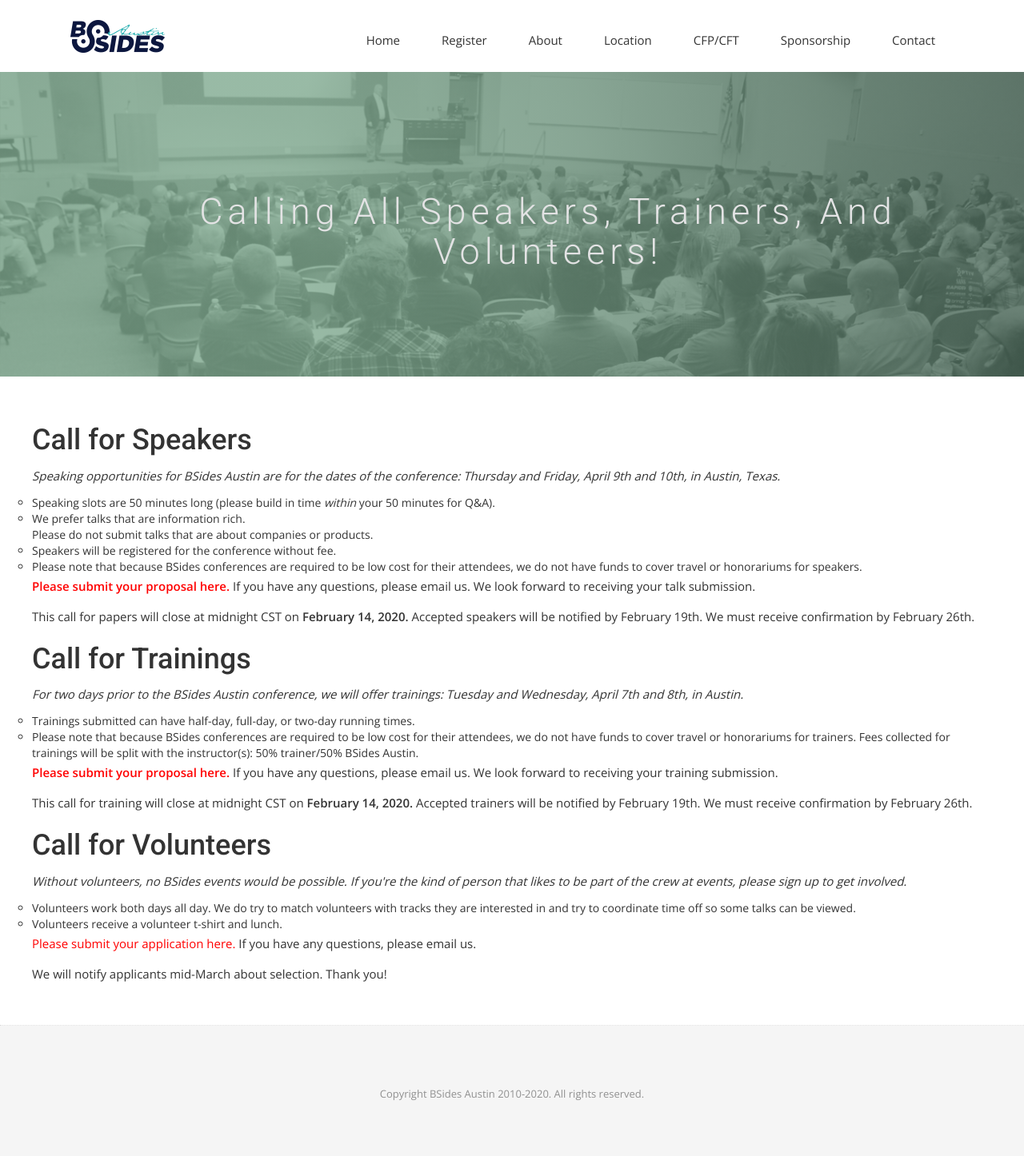
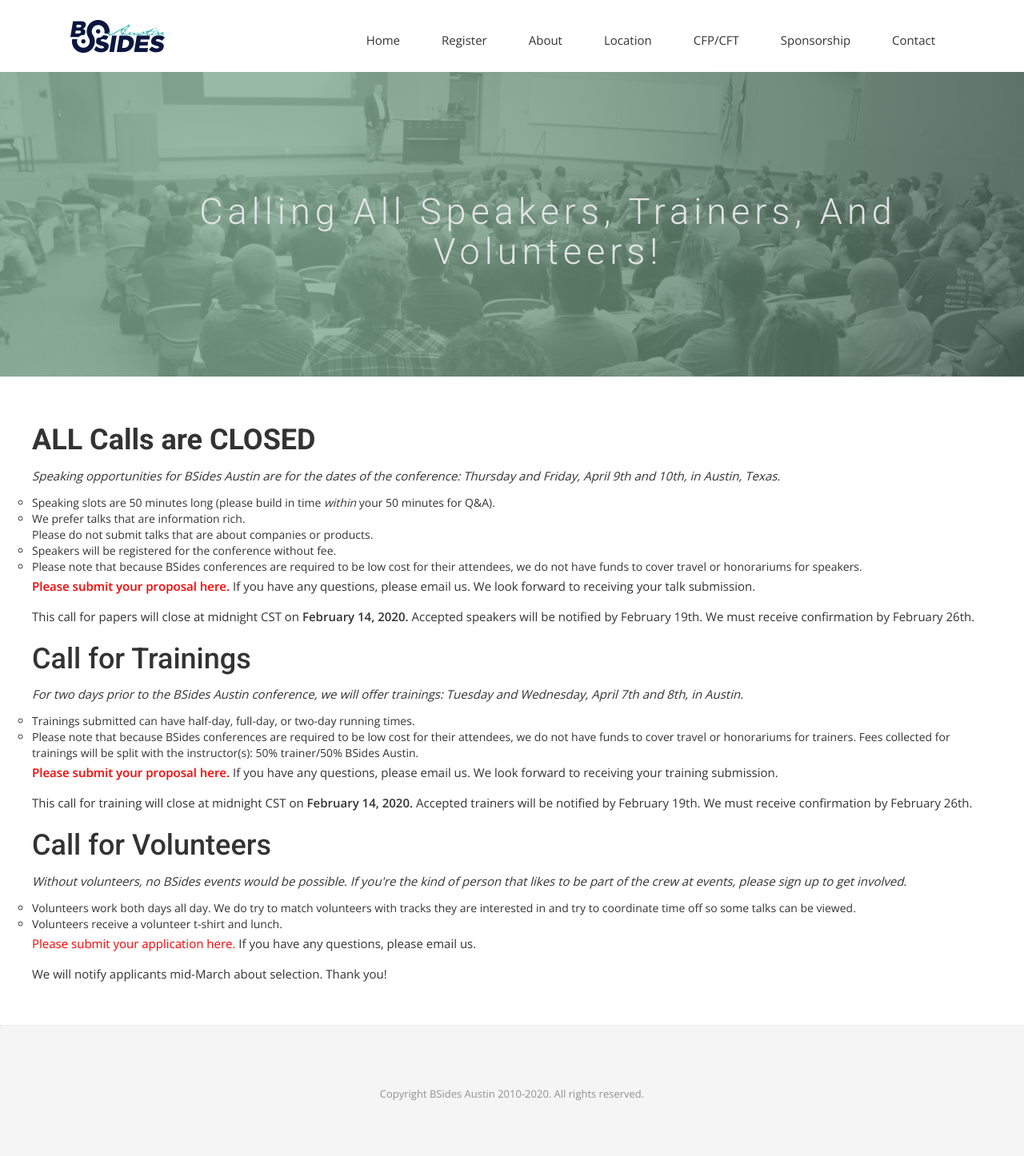
Before and after one commit to bsidesaustin/test, a Jekyll site: the page built from calls.html, in a window 1280 px wide. Shown: the whole page at 80% size. Built offline with Jekyll 4.4.1, drawn with Linux system fonts in a browser that asks for light colours; nearby versions of some CDN libraries; some web fonts are replaced; some of the changed lines change nothing that is shown.

Commit message:
Update calls.html

```diff
--- a/calls.html
+++ b/calls.html
@@ -22,7 +22,7 @@
 <div class="post-area">
 
 
-  <h1>Call for Speakers</h1>
+  <h1><strong>ALL Calls are CLOSED</strong></h1>
 <p><em>Speaking opportunities for BSides Austin are for the dates of the conference: Thursday and Friday, April 9th and 10th, in Austin, Texas.</em></p>
 
 <ul>
@@ -33,7 +33,7 @@
   <li>Please note that because BSides conferences are required to be low cost for their attendees, we do not have funds to cover travel or honorariums for speakers.</li>
 </ul>
 
-<p><strong><a href="https://forms.gle/SpwUrS8bGZMF3F8S9" target="_blank">Please submit your proposal here.</a></strong> If you have any questions, please email us. We look forward to receiving your talk submission.</p>
+<p><strong><a href="" target="_blank">Please submit your proposal here.</a></strong> If you have any questions, please email us. We look forward to receiving your talk submission.</p>
 
 <p>This call for papers will close at midnight CST on <strong>February 14, 2020.</strong> Accepted speakers will be notified by February 19th. We must receive confirmation by February 26th.</p>
 
@@ -46,7 +46,7 @@
   <li>Please note that because BSides conferences are required to be low cost for their attendees, we do not have funds to cover travel or honorariums for trainers. Fees collected for trainings will be split with the instructor(s): 50% trainer/50% BSides Austin.</li>
 </ul>
 
-<p><strong><a href="https://forms.gle/v6SZEbeWwBzdc1uw8" target="_blank">Please submit your proposal here.</a></strong> If you have any questions, please email us. We look forward to receiving your training submission.</p>
+<p><strong><a href="" target="_blank">Please submit your proposal here.</a></strong> If you have any questions, please email us. We look forward to receiving your training submission.</p>
 
 <p>This call for training will close at midnight CST on <strong>February 14, 2020.</strong> Accepted trainers will be notified by February 19th. We must receive confirmation by February 26th.</p>
 
@@ -58,7 +58,7 @@
   <li>Volunteers receive a volunteer t-shirt and lunch.</li>
 </ul>
 
-<p><a href="https://forms.gle/eTHoE1EUDXFXaD4p9" target="_blank">Please submit your application here.</a> If you have any questions, please email us.</p>
+<p><a href="" target="_blank">Please submit your application here.</a> If you have any questions, please email us.</p>
 
 <p>We will notify applicants mid-March about selection. Thank you!<p>
 
```
